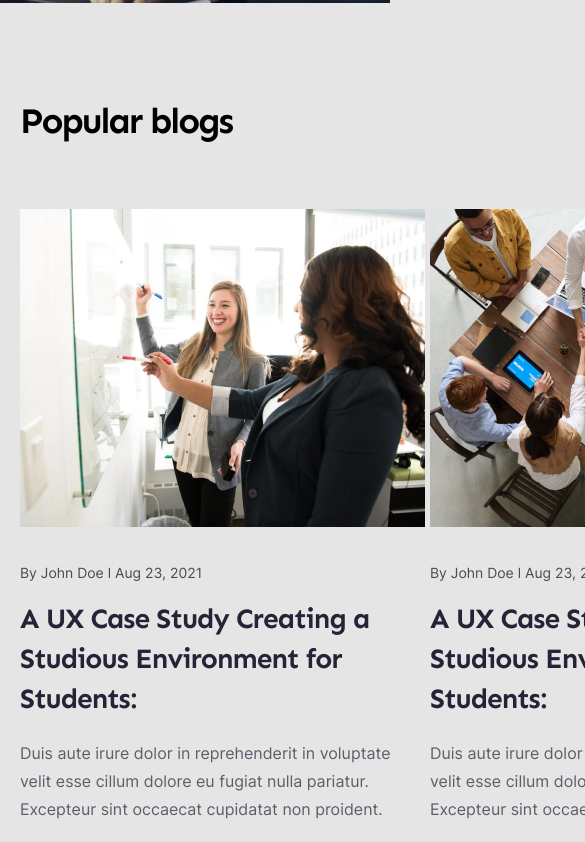
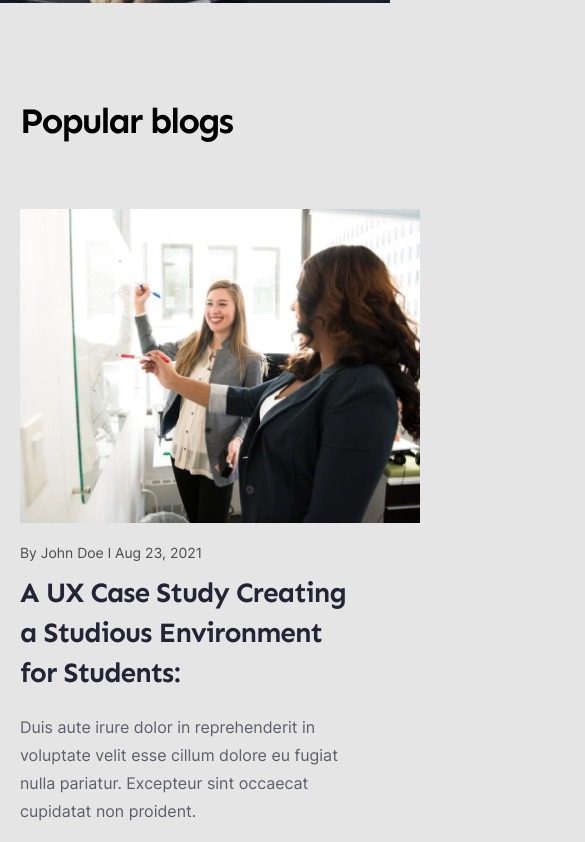
Before and after one commit to Jumanazar04/Blog-4, a plain HTML site: page index.html in a window 390 px wide. Shown: the part 804-1646 px from the top of the page, 585 px wide, since content can reach past the window. Drawn offline with Linux system fonts and the light colour scheme.

Commit message:
second change

```diff
--- a/index.html
+++ b/index.html
@@ -13,7 +13,7 @@
         <nav>
             <div class="container">
                 <div class="menu">
-                    <img src="./images/Logo.png" alt="logo">
+                    <img src="./images/icons/Logo.svg" alt="logo">
                     <div class="menu__card">
                         <ul class="menu__card-box">
                             <li><a href="#">Home</a></li>
@@ -57,21 +57,27 @@
                 <div class="blogs__card">
                     <div class="blogs__cards-box">
                         <img src="./images/two-women.png" alt="img">
+                        <div class="blog__box">
                             <span>By John Doe   l   Aug 23, 2021 </span>
                             <h4>A UX Case Study Creating a Studious Environment for Students: </h4>
                             <p>Duis aute irure dolor in reprehenderit in voluptate velit esse cillum dolore eu fugiat nulla pariatur. Excepteur sint occaecat cupidatat non proident.</p>
                         </div>
+                    </div>
                     <div class="blogs__cards-box">
                         <img src="./images/people.png" alt="img">
+                        <div class="blog__box">
                             <span>By John Doe   l   Aug 23, 2021 </span>
                             <h4>A UX Case Study Creating a Studious Environment for Students: </h4>
                             <p>Duis aute irure dolor in reprehenderit in voluptate velit esse cillum dolore eu fugiat nulla pariatur. Excepteur sint occaecat cupidatat non proident.</p>
                         </div>
+                    </div>
                     <div class="blogs__cards-box">
                         <img src="./images/photo1.png" alt="img">
+                        <div class="blog__box">
                             <span>By John Doe   l   Aug 23, 2021 </span>
                             <h4>A UX Case Study Creating a Studious Environment for Students: </h4>
                             <p>Duis aute irure dolor in reprehenderit in voluptate velit esse cillum dolore eu fugiat nulla pariatur. Excepteur sint occaecat cupidatat non proident.</p>
+                        </div>
                     </div>
                 </div>
                 <hr class="hr">
--- a/scss/_mixins.scss
+++ b/scss/_mixins.scss
@@ -13,3 +13,13 @@
         @content;
     }
 }
+@mixin large-tablet {
+    @media (max-width:1120px) {
+        @content;
+    }
+}
+@mixin large-min-tablet {
+    @media (max-width:780px) {
+        @content;
+    }
+}
--- a/scss/all-blocks/_blog.scss
+++ b/scss/all-blocks/_blog.scss
@@ -13,11 +13,29 @@
         display: flex;
         justify-content: space-between;
 
+        @include large-tablet {
+            flex-direction: column;
+            row-gap: 20px;
+        }
+
     }
 
     .blogs__cards-box {
         padding: 0 15px 0 0;
         max-width: 410px;
+
+        @include large-tablet {
+            display: flex;
+            align-items: center;
+            max-width: 100%;
+            column-gap: 40px;
+        }
+
+        @include large-min-tablet {
+            flex-direction: column;
+            align-items: flex-start;
+        }
+
     }
     span {
         display: inline-block;
@@ -26,6 +44,13 @@
         line-height: 20px;
         color: #4C4C4C;
         padding: 32px 0 16px 0;
+
+        @include large-tablet {
+            padding: 0 0 10px 0;
+        }
+        @include large-min-tablet {
+            padding: 20px 0 10px 0;
+        }
     }
 
     h4 {
@@ -49,6 +74,13 @@
     }
 
     img {
-        max-width: 405px;
+        max-width: 350px;
+
+        @include large-tablet {
+            max-width: 450px;
+        }
+        @include large-min-tablet {
+            max-width: 400px;
+        }
     }
 }
```
Also changed, not shown: images/Logo.png (deleted), images/icons/Logo.svg (added), scss/main.css, 1 other file. Lines whose indentation alone changed are shown as unchanged.
